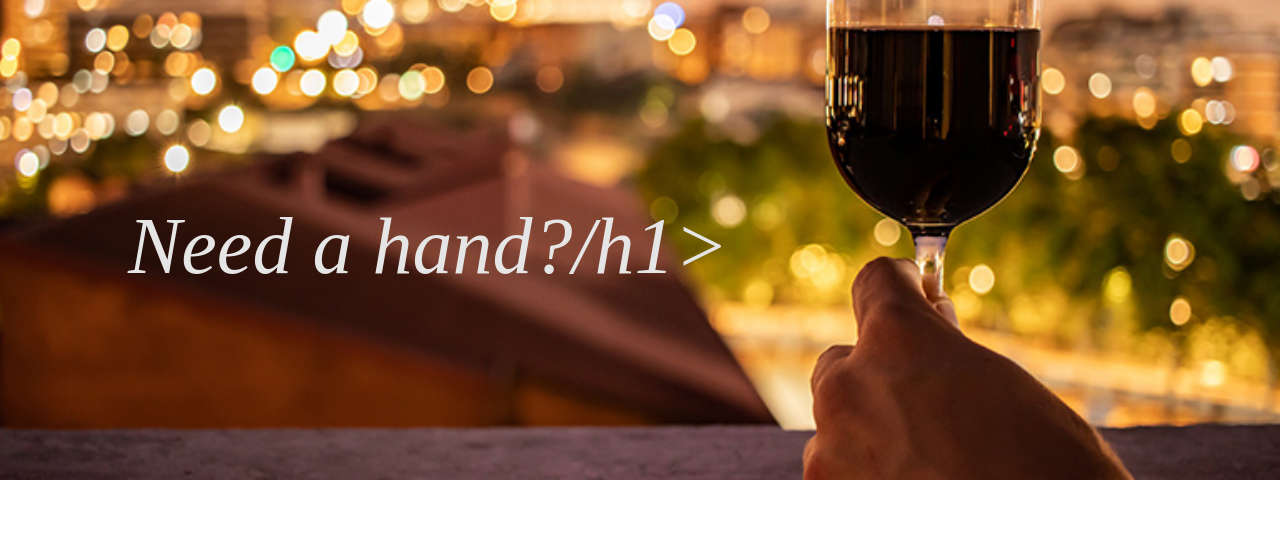
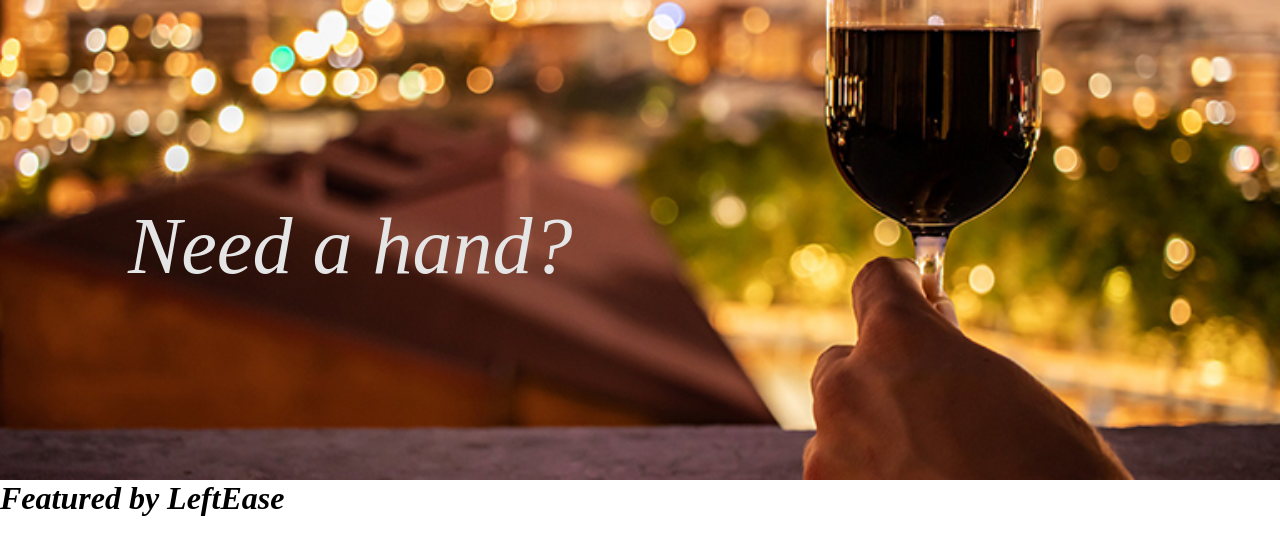
Before and after one commit to rnatbony/Web-Capstone, a plain HTML site: page deploy/index.html in a window 1280 px wide. Drawn offline with Linux system fonts and the light colour scheme.

Commit message:
added featured, added more colors

```diff
--- a/deploy/index.html
+++ b/deploy/index.html
@@ -13,7 +13,12 @@
 
 <section id="hero">
     <div>
-        <h1>Need a hand?/h1>
+        <h1>Need a hand?</h1>
+    </div>
+
+</section><section id="featured">
+    <div>
+        <h1>Featured by LeftEase</h1>
     </div>
 
 </section>
--- a/dev/scss/helpers/_variables.scss
+++ b/dev/scss/helpers/_variables.scss
@@ -19,3 +19,6 @@ $screen-xl-min: 1200px;
 $white: #fff;
 $litegrey: #e5e5e5;
 $black: #000;
+$dark-red: #540B0E;
+$light-red: #9E2A2B;
+$grey: #7C7979;
```
Also changed, not shown: deploy/img/featured-left.jpg (added), deploy/img/featured-right.jpg (added), 4 other files.
